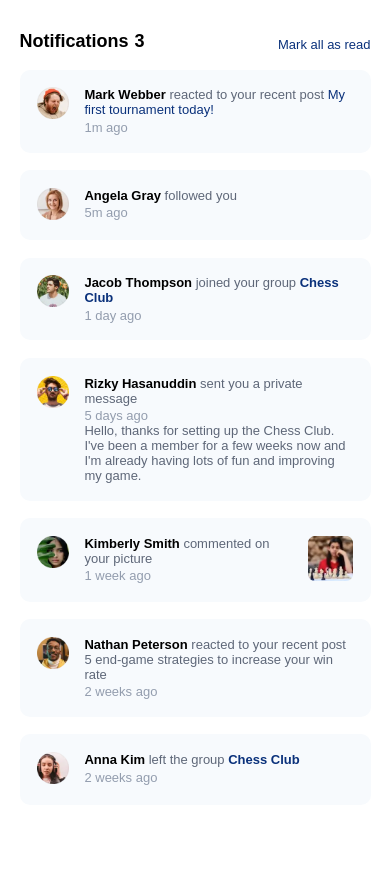
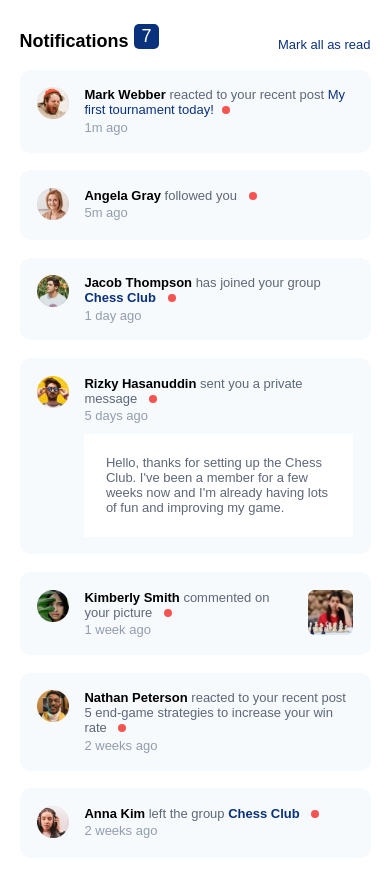
Before and after one commit to Floor20/notification-page, a plain HTML site: page index.html in a window 390 px wide. Before the commit the page ends 853 px from the top, so only its background shows below. Drawn offline with Linux system fonts and the light colour scheme.

Commit message:
Added JS behavior to mobile design

```diff
--- a/index.html
+++ b/index.html
@@ -24,6 +24,7 @@
       rel="stylesheet"
       href="assets/fonts/static/PlusJakartaSans-Medium.ttf"
     />
+    <script defer src="src/script.js"></script>
     <title>Frontend Mentor | Notifications page</title>
   </head>
 
@@ -32,7 +33,7 @@
       <header>
         <ul class="notif-info">
           <li class="notif-heading">
-            Notifications<span class="notif-number">3</span>
+            Notifications<span class="notif-number"></span>
           </li>
           <li class="mark-btn"><a href="#">Mark all as read</a></li>
         </ul>
@@ -49,8 +50,8 @@
               </li>
               <li class="notif-description">
                 <span class="user-name">Mark Webber</span> reacted to your
-                recent post
-                <a href="#">My first tournament today!</a>
+                recent post <a href="#">My first tournament today!</a
+                ><span class="red-dot"></span>
                 <span class="notif-time">1m ago</span>
               </li>
             </ul>
@@ -65,6 +66,7 @@
               </li>
               <li class="notif-description">
                 <span class="user-name">Angela Gray</span> followed you
+                <span class="red-dot"></span>
                 <span class="notif-time">5m ago</span>
               </li>
             </ul>
@@ -78,8 +80,10 @@
                 />
               </li>
               <li class="notif-description">
-                <span class="user-name">Jacob Thompson</span> joined your group
+                <span class="user-name">Jacob Thompson</span> has joined your
+                group
                 <span class="user-group">Chess Club</span>
+                <span class="red-dot"></span>
                 <span class="notif-time">1 day ago</span>
               </li>
             </ul>
@@ -95,6 +99,7 @@
               <li class="notif-description">
                 <span class="user-name">Rizky Hasanuddin</span> sent you a
                 private message
+                <span class="red-dot"></span>
                 <span class="notif-time">5 days ago</span>
                 <figure>
                   Hello, thanks for setting up the Chess Club. I've been a
@@ -115,6 +120,7 @@
               <li class="notif-description">
                 <span class="user-name">Kimberly Smith</span> commented on your
                 picture
+                <span class="red-dot"></span>
                 <span class="notif-time">1 week ago</span>
               </li>
               <li class="posted-img">
@@ -133,6 +139,7 @@
               <li class="notif-description">
                 <span class="user-name">Nathan Peterson</span> reacted to your
                 recent post 5 end-game strategies to increase your win rate
+                <span class="red-dot"></span>
                 <span class="notif-time">2 weeks ago</span>
               </li>
             </ul>
@@ -148,6 +155,7 @@
               <li class="notif-description">
                 <span class="user-name">Anna Kim</span> left the group
                 <span class="user-group">Chess Club</span>
+                <span class="red-dot"></span>
                 <span class="notif-time">2 weeks ago</span>
               </li>
             </ul>
--- a/src/sass/style.scss
+++ b/src/sass/style.scss
@@ -11,6 +11,15 @@ body {
 
 .container {
   padding: 8% 5%;
+}
+
+.red-dot {
+  height: 8px;
+  width: 8px;
+  background-color: hsl(1, 90%, 64%);
+  border-radius: 50%;
+  display: inline-block;
+  margin-left: 8px;
 }
 
 ul li {
@@ -37,7 +46,14 @@ header {
 }
 
 .notif-number {
+  position: relative;
+  bottom: 5px;
+  color: hsl(0, 0%, 100%);
+  background-color: hsl(219, 85%, 26%);
   margin-left: 5%;
+  padding: 2% 6%;
+  font-weight: 500;
+  border-radius: 5px;
 }
 
 .notif-list,
@@ -69,6 +85,10 @@ a {
   padding: 5%;
   margin-bottom: 5%;
   border-radius: 10px;
+}
+
+.notif-tile:hover {
+  cursor: pointer;
 }
 
 .notif-content {
@@ -103,3 +123,15 @@ a {
 .notif-description {
   width: 90%;
 }
+
+figure {
+  background-color: hsl(0, 0%, 100%);
+  padding: 8%;
+  margin-top: 4%;
+}
+
+/* -------- JS behavior ------------------------- */
+
+.hidden {
+  display: none;
+}
--- /dev/null
+++ b/src/script.js
@@ -0,0 +1,16 @@
+"use strict";
+
+let notificationNumber = document.querySelector(".notif-number");
+const notificationTiles = document.querySelectorAll(".notif-tile");
+const notificationDesc = document.querySelector(".notif-description");
+const redDot = document.querySelector(".red-dot");
+
+notificationNumber.textContent = notificationTiles.length;
+
+notificationTiles.forEach((tile) => {
+  tile.addEventListener("click", function () {
+    this.style.backgroundColor = "hsl(0, 0%, 100%)";
+    this.getElementsByClassName("red-dot")[0].classList.add("hidden");
+    notificationNumber.textContent--;
+  });
+});
```
Also changed, not shown: src/css/style.css, 1 other file.
